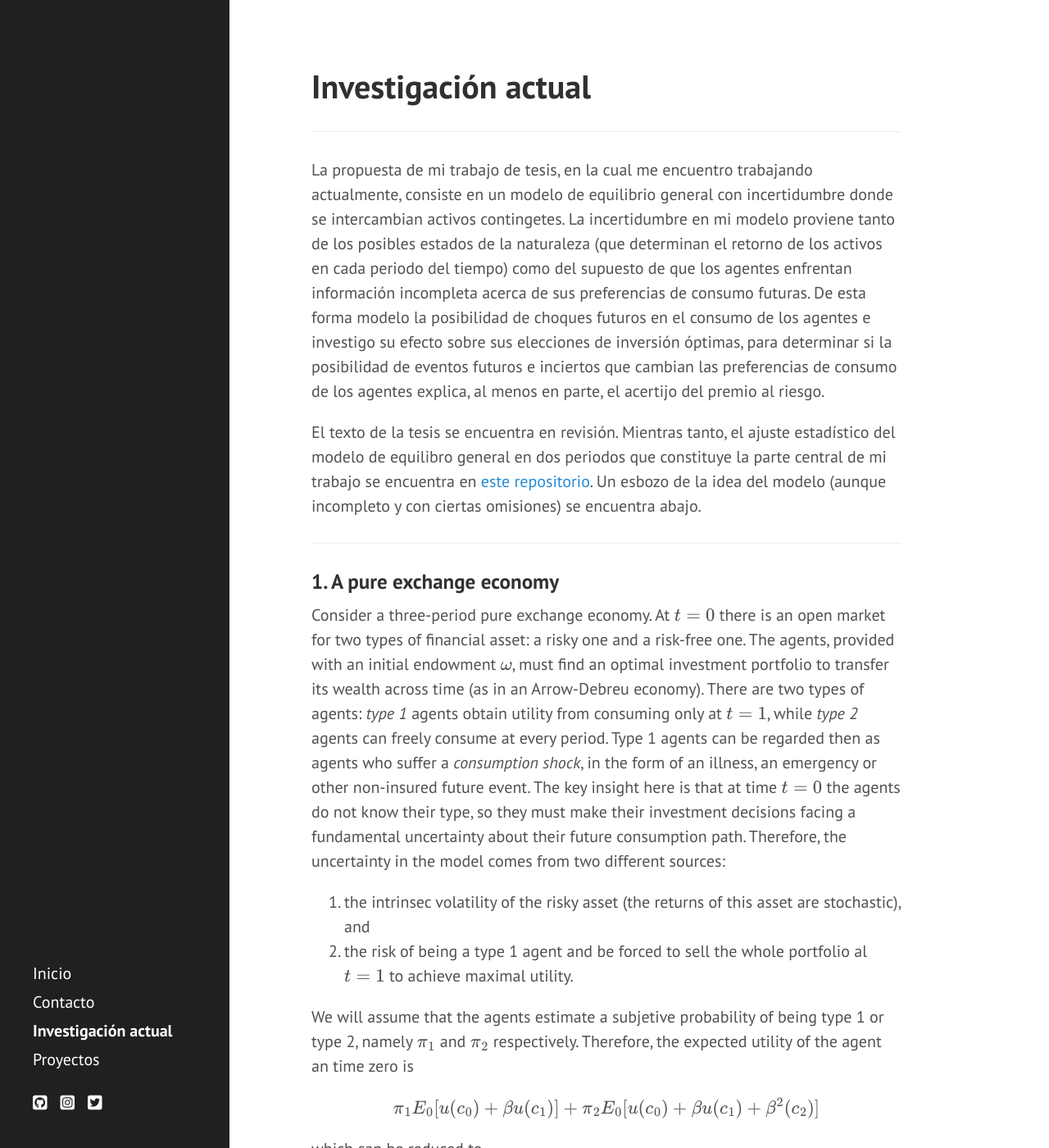
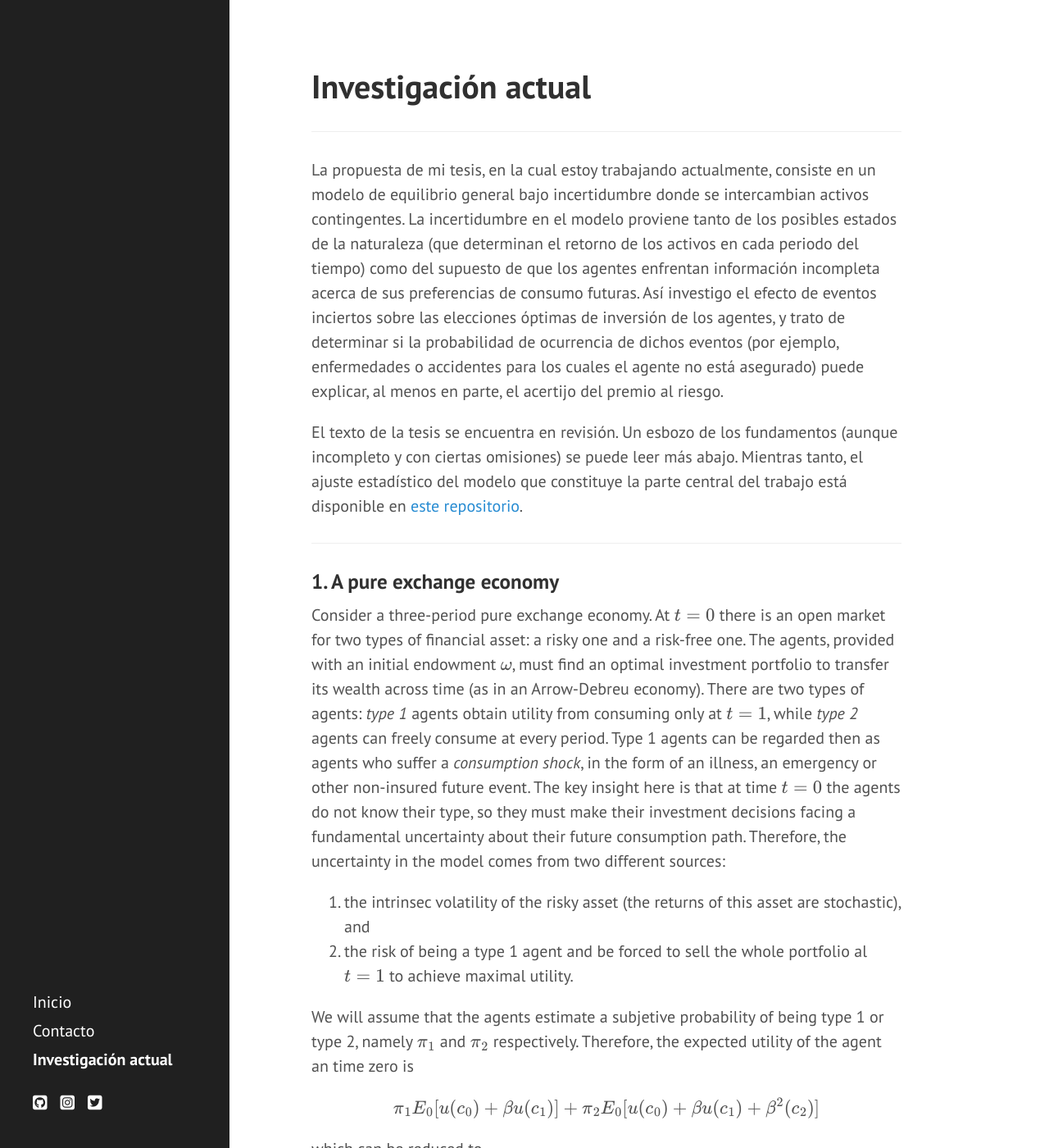
Before and after one commit to r-leo/r-leo.github.io, a Jekyll site: the page built from investigacion.md, in a window 1280 px wide and 1400 px high. Shown: the whole window at 82% size. Built offline with Jekyll 4.4.1, drawn with Linux system fonts in a browser that asks for light colours; nearby versions of some CDN libraries; some of the changed text lies outside the part shown.

Commit message:
Actualización de página principal y CSS

```diff
--- a/_config.yml
+++ b/_config.yml
@@ -25,3 +25,5 @@ version:          2.1.0
 
 github:
   repo:           https://github.com/rodrigo-lp
+
+upd_ver: 2
--- a/_includes/head.html
+++ b/_includes/head.html
@@ -15,9 +15,9 @@
   </title>
 
   <!-- CSS -->
-  <link rel="stylesheet" href="/public/css/poole.css">
-  <link rel="stylesheet" href="/public/css/syntax.css">
-  <link rel="stylesheet" href="/public/css/hyde.css">
+  <link rel="stylesheet" href="/public/css/poole.css?ver={{ site.upd_ver }}">
+  <link rel="stylesheet" href="/public/css/syntax.css?ver={{ site.upd_ver }}">
+  <link rel="stylesheet" href="/public/css/hyde.css?ver={{ site.upd_ver }}">
   <link rel="stylesheet" href="http://fonts.googleapis.com/css?family=PT+Sans:400,400italic,700|Abril+Fatface">
 
   <!-- Icons -->
--- a/investigacion.md
+++ b/investigacion.md
@@ -5,9 +5,9 @@ title: Investigación actual
 
 ---
 
-La propuesta de mi trabajo de tesis, en la cual me encuentro trabajando actualmente, consiste en un modelo de equilibrio general con incertidumbre donde se intercambian activos contingetes. La incertidumbre en mi modelo proviene tanto de los posibles estados de la naturaleza (que determinan el retorno de los activos en cada periodo del tiempo) como del supuesto de que los agentes enfrentan información incompleta acerca de sus preferencias de consumo futuras. De esta forma modelo la posibilidad de choques futuros en el consumo de los agentes e investigo su efecto sobre sus elecciones de inversión óptimas, para determinar si la posibilidad de eventos futuros e inciertos que cambian las preferencias de consumo de los agentes explica, al menos en parte, el acertijo del premio al riesgo.
+La propuesta de mi tesis, en la cual estoy trabajando actualmente, consiste en un modelo de equilibrio general bajo incertidumbre donde se intercambian activos contingentes. La incertidumbre en el modelo proviene tanto de los posibles estados de la naturaleza (que determinan el retorno de los activos en cada periodo del tiempo) como del supuesto de que los agentes enfrentan información incompleta acerca de sus preferencias de consumo futuras. Así investigo el efecto de eventos inciertos sobre las elecciones óptimas de inversión de los agentes, y trato de determinar si la probabilidad de ocurrencia de dichos eventos (por ejemplo, enfermedades o accidentes para los cuales el agente no está asegurado) puede explicar, al menos en parte, el acertijo del premio al riesgo.
 
-El texto de la tesis se encuentra en revisión. Mientras tanto, el ajuste estadístico del modelo de equilibro general en dos periodos que constituye la parte central de mi trabajo se encuentra en [este repositorio](https://github.com/rodrigo-lp/tesis-colmex). Un esbozo de la idea del modelo (aunque incompleto y con ciertas omisiones) se encuentra abajo.
+El texto de la tesis se encuentra en revisión. Un esbozo de los fundamentos (aunque incompleto y con ciertas omisiones) se puede leer más abajo. Mientras tanto, el ajuste estadístico del modelo que constituye la parte central del trabajo está disponible en [este repositorio](https://github.com/rodrigo-lp/tesis-colmex).
 
 ---
 
--- a/public/css/hyde.css
+++ b/public/css/hyde.css
@@ -129,7 +129,7 @@ a.sidebar-nav-item:focus {
 @media (min-width: 48em) {
   .content {
     max-width: 38rem;
-    margin-left: 26rem;
+    margin-left: 18rem;
     margin-right: 2rem;
   }
 }
```
Also changed, not shown: other parts of investigacion.md (+33 -1 lines), index.md (+8 -0 lines), proyectos.md (deleted, +0 -8 lines).
